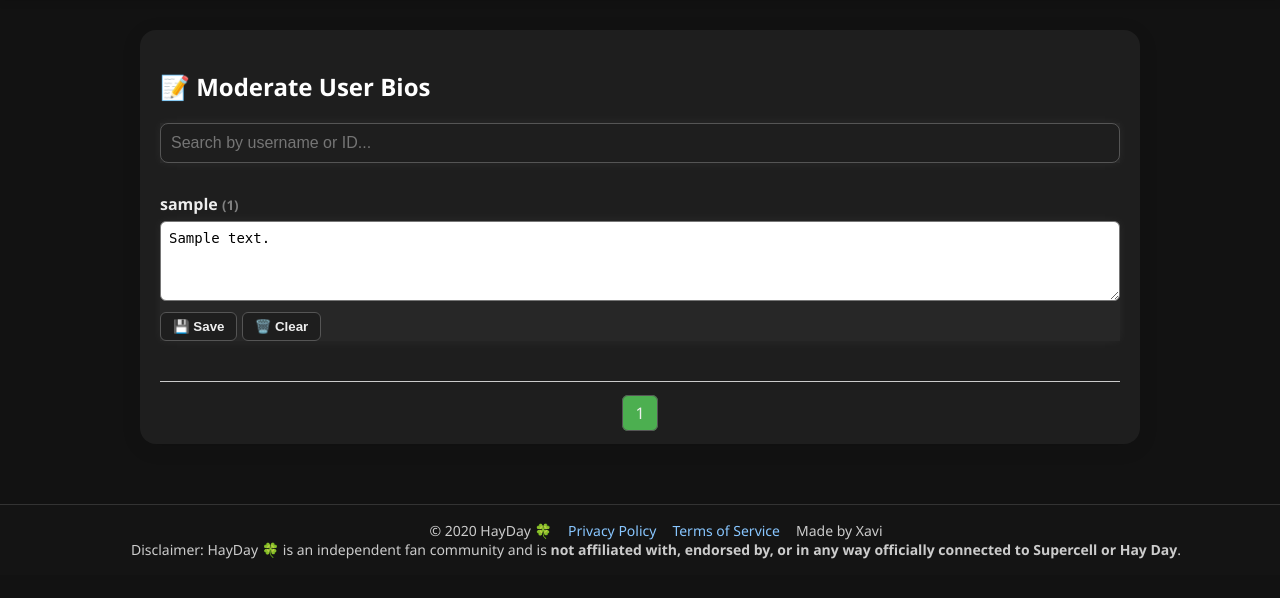
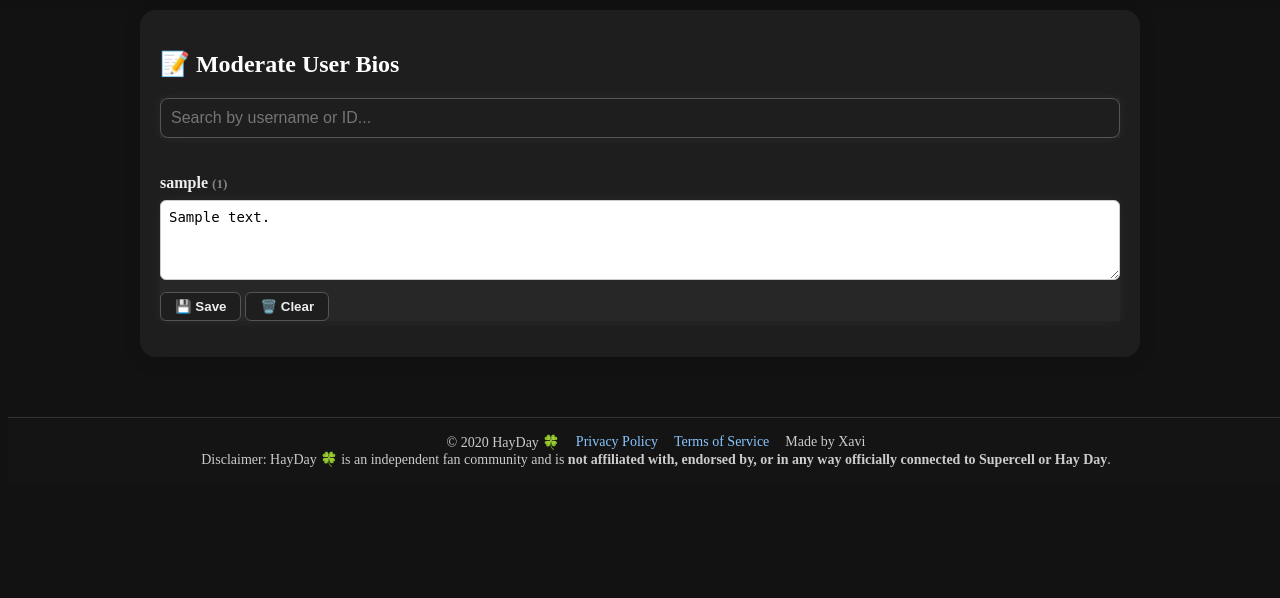
Before and after one commit to Mythreon/HaydayWebsite, a Python web app: template templates/admin_bios.html in a window 1280 px wide. Shown: the part 90-688 px from the top of the page. Run offline with Jinja, Linux system fonts and the light colour scheme; the template is opened without the code that fills it: most values are stand-ins (such as "Sample title", 1, 10 or a date in 2020).

Commit message:
Update admin_bios.html

```diff
--- a/templates/admin_bios.html
+++ b/templates/admin_bios.html
@@ -1,20 +1,12 @@
-<!DOCTYPE html>
-<html>
-<head>
-  <title>Moderate Bios - Admin</title>
-  <link rel="stylesheet" href="{{ url_for('static', filename='css/theme.css') }}">
-  <meta name="viewport" content="width=device-width, initial-scale=1.0">
+{% extends "base.html" %}
+
+{% block title %}Moderate Bios — Admin Panel{% endblock %}
+
+{% block head_extra %}
 <style>
-    body {
-      margin: 0;
-      padding: 0;
-      font-family: 'Segoe UI', sans-serif;
-      background-color: #f4f4f4;
-    }
-
   .bios-container {
     max-width: 1000px;
-      margin: 120px auto 60px;
+    margin: 100px auto 60px;
     padding: 20px;
     background: white;
     border-radius: 16px;
@@ -27,21 +19,30 @@
     color: #eee;
   }
 
-    form {
-      margin-bottom: 30px;
+  .search-bar {
+    margin-bottom: 20px;
+  }
+
+  .search-bar input {
+    width: 100%;
+    padding: 10px;
+    font-size: 16px;
+    border-radius: 8px;
+    box-sizing: border-box;
+    border: 1px solid #ccc;
   }
 
   .user-block {
     border-bottom: 1px solid #ccc;
-      padding: 10px 0;
+    padding: 16px 0;
   }
 
   .user-block:last-child {
-      border: none;
+    border-bottom: none;
   }
 
   .user-block h4 {
-      margin: 0 0 6px;
+    margin: 0 0 8px;
     font-size: 1rem;
   }
 
@@ -52,12 +53,13 @@
     font-size: 14px;
     resize: vertical;
     border-radius: 6px;
+    border: 1px solid #ccc;
     box-sizing: border-box;
   }
 
   button {
-      margin-top: 6px;
-      padding: 6px 12px;
+    margin-top: 8px;
+    padding: 6px 14px;
     border: none;
     border-radius: 6px;
     background: #4caf50;
@@ -70,21 +72,9 @@
     background: #3e9141;
   }
 
-    .search-bar {
-      margin-bottom: 20px;
-    }
-
-    .search-bar input {
-      width: 100%;
-      padding: 10px;
-      font-size: 16px;
-      border-radius: 8px;
-      box-sizing: border-box;
-    }
-
   .pagination {
     text-align: center;
-      margin-top: 20px;
+    margin-top: 30px;
     flex-wrap: wrap;
   }
 
@@ -109,7 +99,7 @@
 
   @media (max-width: 600px) {
     .bios-container {
-        margin: 100px 15px 40px;
+      margin: 80px 15px 40px;
       padding: 15px;
     }
 
@@ -131,17 +121,17 @@
     }
   }
 </style>
-</head>
-<body>
-  {% include 'header.html' %}
+{% endblock %}
 
+{% block content %}
 <div class="bios-container">
   <h2>📝 Moderate User Bios</h2>
 
   <form method="get" class="search-bar">
-      <input type="text" name="q" value="{{ query }}" placeholder="Search by username or ID...">
+    <input type="text" name="q" value="{{ query | default('') }}" placeholder="Search by username or ID...">
   </form>
 
+  {% if users %}
     {% for user in users %}
       <div class="user-block">
         <h4>{{ user.username }} <small style="color: gray;">({{ user._id }})</small></h4>
@@ -155,15 +145,16 @@
         </form>
       </div>
     {% endfor %}
+  {% else %}
+    <p>No users found.</p>
+  {% endif %}
 
+  {% if total_pages > 1 %}
     <div class="pagination">
       {% for p in range(1, total_pages + 1) %}
         <a href="?q={{ query }}&page={{ p }}" class="{% if page == p %}active{% endif %}">{{ p }}</a>
       {% endfor %}
     </div>
+  {% endif %}
 </div>
-
-  {% include 'footer.html' %}
-  <script src="{{ url_for('static', filename='js/theme.js') }}"></script>
-</body>
-</html>
+{% endblock %}
```
Lines whose indentation alone changed are shown as unchanged.
